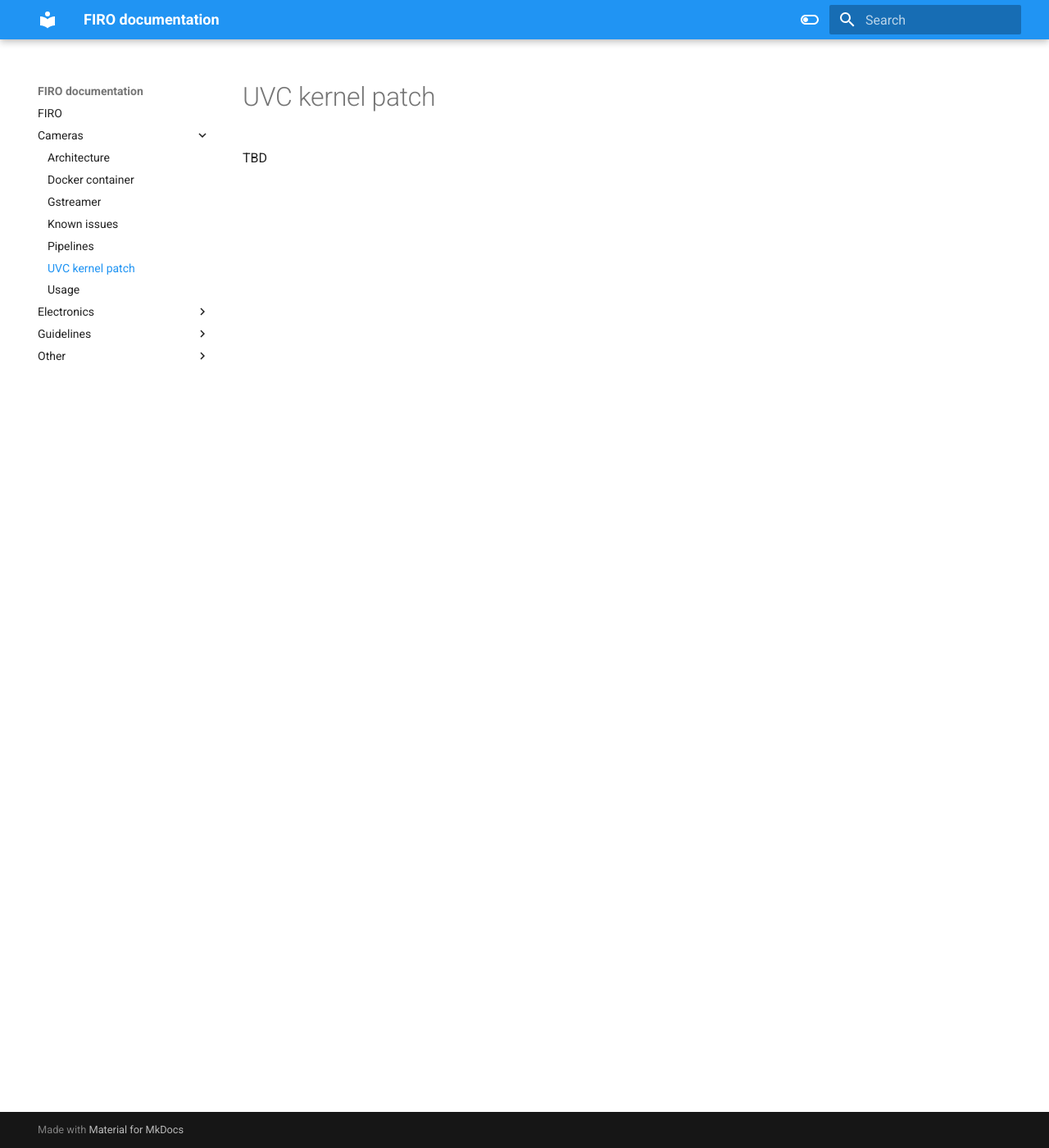
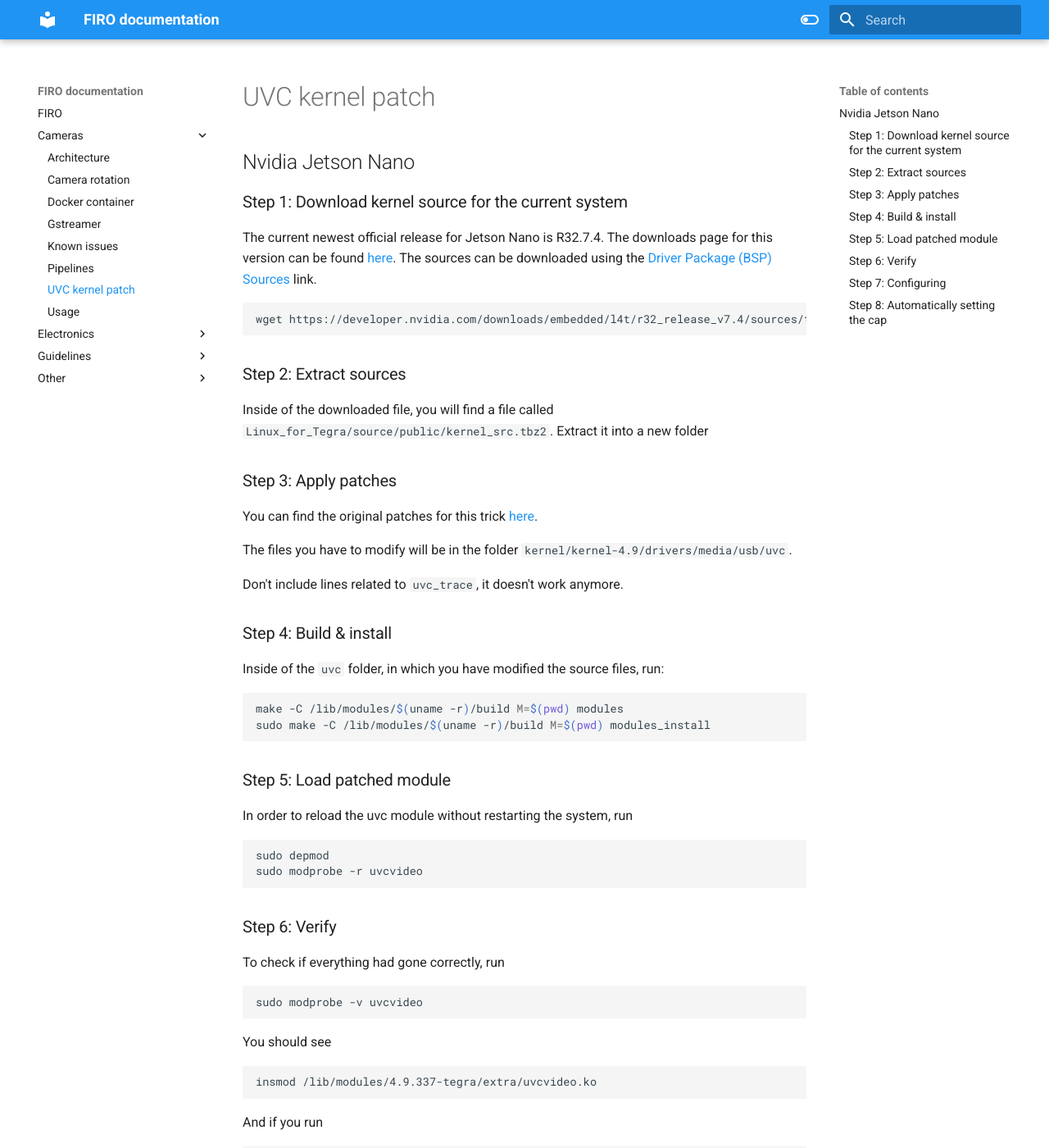
Before and after one commit to rxsio/firo-docs, an MkDocs documentation site: the page built from docs/Cameras/UVC kernel patch.md, in a window 1280 px wide and 1400 px high. Shown: the whole window at 82% size. Built offline with MkDocs 1.6.1 and Material for MkDocs 9.7.7, drawn with Linux system fonts in a browser that asks for light colours; some of the changed text lies outside the part shown.

Commit message:
Add details for UVC patch and camera rotation

````diff
--- a/docs/Cameras/UVC kernel patch.md
+++ b/docs/Cameras/UVC kernel patch.md
@@ -1 +1,83 @@
+## Nvidia Jetson Nano
+
+### Step 1: Download kernel source for the current system
+
+The current newest official release for Jetson Nano is R32.7.4. The downloads page for this version can be found [here](https://developer.nvidia.com/embedded/linux-tegra-r3274). The sources can be downloaded using the [Driver Package (BSP) Sources](https://developer.nvidia.com/downloads/embedded/l4t/r32_release_v7.4/sources/t210/public_sources.tbz2) link.
+
+```bash
+wget https://developer.nvidia.com/downloads/embedded/l4t/r32_release_v7.4/sources/t210/public_sources.tbz2
+```
+
+### Step 2: Extract sources
+
+Inside of the downloaded file, you will find a file called `Linux_for_Tegra/source/public/kernel_src.tbz2`. Extract it into a new folder
+
+### Step 3: Apply patches
+
+You can find the original patches for this trick [here](https://www.spinics.net/lists/linux-media/msg175596.html).
+
+The files you have to modify will be in the folder `kernel/kernel-4.9/drivers/media/usb/uvc`.
+
+Don't include lines related to `uvc_trace`, it doesn't work anymore.
+
+### Step 4: Build & install
+
+Inside of the `uvc` folder, in which you have modified the source files, run:
+
+```bash
+make -C /lib/modules/$(uname -r)/build M=$(pwd) modules
+sudo make -C /lib/modules/$(uname -r)/build M=$(pwd) modules_install
+```
+
+### Step 5: Load patched module
+
+In order to reload the uvc module without restarting the system, run
+
+```bash
+sudo depmod
+sudo modprobe -r uvcvideo
+```
+
+### Step 6: Verify
+
+To check if everything had gone correctly, run
+
+```bash
+sudo modprobe -v uvcvideo
+```
+
+You should see
+
+```
+insmod /lib/modules/4.9.337-tegra/extra/uvcvideo.ko
+```
+
+And if you run
+
+```
+cat /sys/module/uvcvideo/parameters/bandwidth_cap
+```
+
+You should get
+
+```
+0
+```
+
+### Step 7: Configuring
+
+Unfortunately, the bandwidth limit is not described in a unit that can easily be measured and the author of the patch recommends using the highest limit that doesn't throw errors in your application.
+
+I've found that `2000` works quite well for 5 MJPEG FullHD streams.
+
+In order to set a new bandwidth cap, run
+
+```
+echo 2000 | sudo tee /sys/module/uvcvideo/parameters/bandwidth_cap
+```
+
+This value is value does not seem to be preserved and will need to be reset at each system boot.
+
+### Step 8: Automatically setting the cap
+
 TBD
````
Also changed, not shown: docs/Cameras/Camera rotation.md (added, +50 -0 lines).
